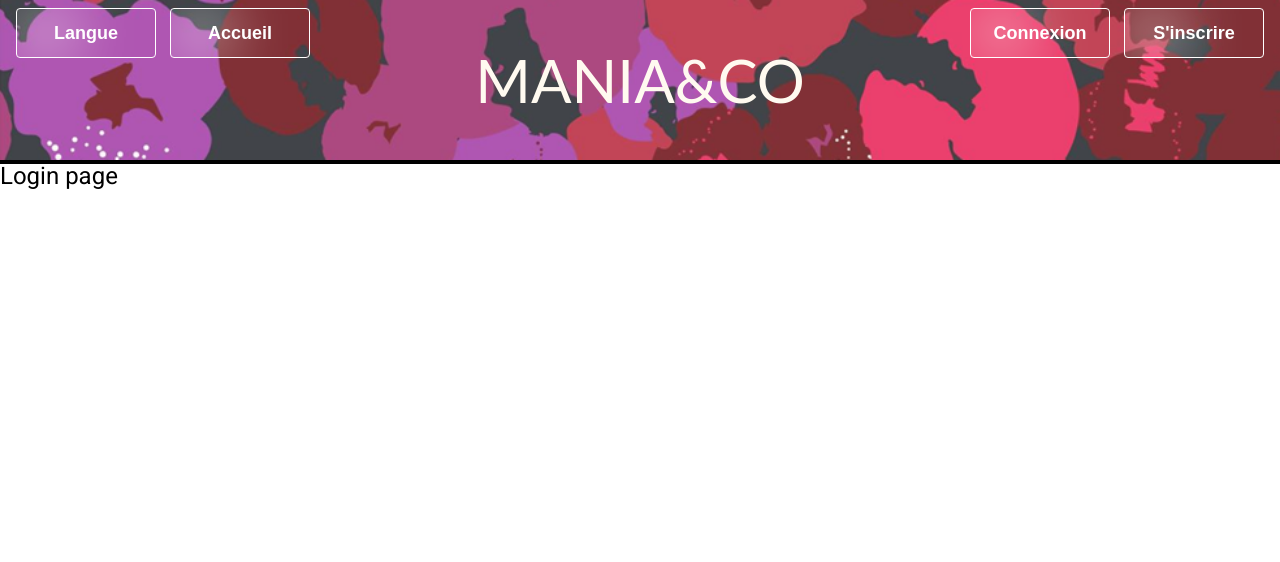
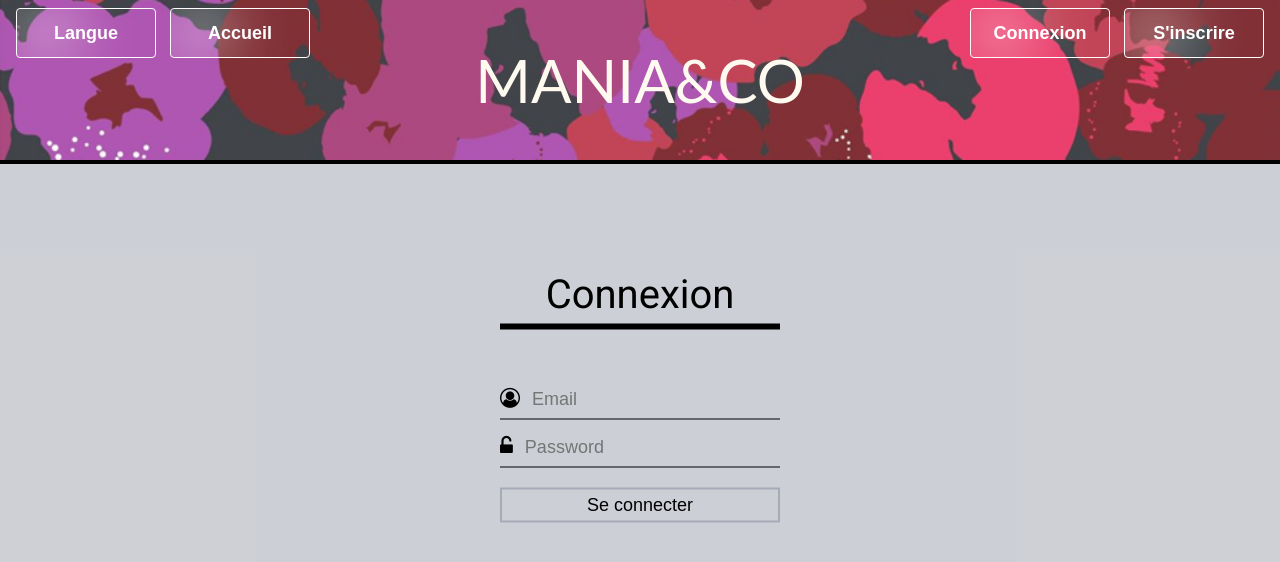
Before and after one commit to MarianaMou/mania, an Angular app: page /login in a window 1280 px wide. Shown: the top 562 px of the page. Built offline with nearby package versions, Linux system fonts and the light colour scheme.

Commit message:
version1.2

```diff
--- a/package.json
+++ b/package.json
@@ -23,6 +23,7 @@
     "@angular/platform-browser-dynamic": "~9.1.1",
     "@angular/router": "~9.1.1",
     "@ng-bootstrap/ng-bootstrap": "^6.1.0",
+    "font-awesome": "^4.7.0",
     "ngx-bootstrap": "^5.6.1",
     "rxjs": "~6.5.4",
     "tslib": "^1.10.0",
--- /dev/null
+++ b/src/app/Login/login.component.css
@@ -0,0 +1,61 @@
+@import "https://stackpath.bootstrapcdn.com/font-awesome/4.7.0/css/font-awesome.min.css";
+body {
+    margin: 0;
+    padding: 0;
+    font-family: sans-serif;
+    background-color: rgba(42, 50, 77, 0.233);
+}
+
+.login-box {
+    width: 280px;
+    position: absolute;
+    top: 50%;
+    left: 50%;
+    transform: translate(-50%, -50%);
+    color: black;
+}
+
+.login-box h1 {
+    text-align: center;
+    font-size: 40px;
+    border-bottom: 6px solid;
+    margin-bottom: 50px;
+    padding: 13px 0;
+}
+
+.textbox {
+    width: 100%;
+    overflow: hidden;
+    font-size: 20px;
+    padding: 8px 0;
+    margin: 8px 0;
+    border-bottom: 1px solid black;
+}
+
+.textbox i {
+    widows: 26px;
+    float: left;
+    text-align: center;
+}
+
+.textbox input {
+    border: none;
+    outline: none;
+    background: none;
+    color: black;
+    font-size: 18px;
+    width: 80%;
+    float: left;
+    margin: 0 10px;
+}
+
+.btn {
+    width: 100%;
+    background: none;
+    border: 2px solid rgba(42, 50, 77, 0.233);
+    color: black;
+    padding: 5px;
+    font-size: 18px;
+    cursor: pointer;
+    margin: 12px 0;
+}
--- a/src/app/Login/login.component.html
+++ b/src/app/Login/login.component.html
@@ -1 +1,26 @@
-<h1>Login page</h1>
+<!DOCTYPE html>
+<html lang="en">
+
+<head>
+    <meta charset="UTF-8">
+    <meta name="viewport" content="width=device-width, initial-scale=1.0">
+</head>
+
+<body>
+    <div class="login-box">
+        <h1>Connexion</h1>
+        <div class="textbox">
+            <i class="fa fa-user-circle-o" aria-hidden="true"></i>
+            <input type="email" placeholder="Email" name="" value="">
+        </div>
+        <div class="textbox">
+            <i class="fa fa-unlock-alt" aria-hidden="true"></i>
+            <input type="password" placeholder="Password" name="" value="">
+
+        </div>
+        <input class="btn" type="button" name="" value="Se connecter">
+    </div>
+
+</body>
+
+</html>
--- a/src/app/Login/login.component.ts
+++ b/src/app/Login/login.component.ts
@@ -3,6 +3,7 @@ import { Component } from '@angular/core';
 @Component({
   selector: 'app-login',
   templateUrl: './login.component.html',
+  styleUrls: ['./login.component.css']
 
 })
 export class loginComponent {
--- /dev/null
+++ b/src/app/Registration/registration.component.css
@@ -0,0 +1,62 @@
+@import "https://stackpath.bootstrapcdn.com/font-awesome/4.7.0/css/font-awesome.min.css";
+body {
+    margin: 0;
+    padding: 0;
+    font-family: sans-serif;
+    background-color: rgba(42, 50, 77, 0.233);
+}
+
+.login-box {
+    width: 280px;
+    position: absolute;
+    top: 50%;
+    left: 50%;
+    transform: translate(-50%, -50%);
+    color: black;
+}
+
+.login-box h1 {
+    text-align: center;
+    font-size: 40px;
+    border-bottom: 6px solid;
+    margin-top: 100px;
+    margin-bottom: 50px;
+    padding: 13px 0;
+}
+
+.textbox {
+    width: 100%;
+    overflow: hidden;
+    font-size: 20px;
+    padding: 15px 0;
+    margin: 8px 0;
+    border-bottom: 1px solid black;
+}
+
+.textbox i {
+    widows: 26px;
+    float: left;
+    text-align: center;
+}
+
+.textbox input {
+    border: none;
+    outline: none;
+    background: none;
+    color: black;
+    font-size: 18px;
+    width: 80%;
+    float: left;
+    margin: 0 10px;
+}
+
+.btn {
+    width: 100%;
+    background: none;
+    border: 2px solid rgba(42, 50, 77, 0.233);
+    color: black;
+    padding: 5px;
+    font-size: 18px;
+    cursor: pointer;
+    margin: 12px 0;
+}
--- a/src/app/Registration/registration.component.html
+++ b/src/app/Registration/registration.component.html
@@ -1 +1,41 @@
-<h1>Registration page</h1>
+<!DOCTYPE html>
+<html lang="en">
+
+<head>
+    <meta charset="UTF-8">
+    <meta name="viewport" content="width=device-width, initial-scale=1.0">
+</head>
+
+<body>
+    <div class="login-box">
+
+        <h1>Inscription</h1>
+        <div class="textbox">
+            <i class="fa fa-user-circle-o" aria-hidden="true"></i>
+            <input type="text" placeholder="Prénom" name="" value="">
+        </div>
+
+        <div class="textbox">
+            <i class="fa fa-user-circle-o" aria-hidden="true"></i>
+            <input type="text" placeholder="Nom" name="" value="">
+        </div>
+        <div class="textbox">
+            <i class="fa fa-mobile" aria-hidden="true"></i>
+            <input type="tel" placeholder="Téléphone" name="" value="" pattern="[0-9]{3} [0-9]{3} [0-9]{2} [0-9]{2}" required>
+        </div>
+        <div class="textbox">
+            <i class="fa fa-envelope" aria-hidden="true"></i>
+            <input type="email" placeholder="Email" name="" value="">
+        </div>
+
+        <div class="textbox">
+            <i class="fa fa-unlock-alt" aria-hidden="true"></i>
+            <input type="password" placeholder="Password" name="" value="">
+        </div>
+        <input class="btn" type="button" name="" value="S'inscrire">
+
+    </div>
+
+</body>
+
+</html>
--- a/src/app/Registration/registration.component.ts
+++ b/src/app/Registration/registration.component.ts
@@ -3,6 +3,7 @@ import { Component } from '@angular/core';
 @Component({
   selector: 'app-registration',
   templateUrl: './registration.component.html',
+  styleUrls: ['./registration.component.css']
 
 })
 export class registrationComponent {
```
Also changed, not shown: 1 other file (tests, documents, lock files or other folders).
